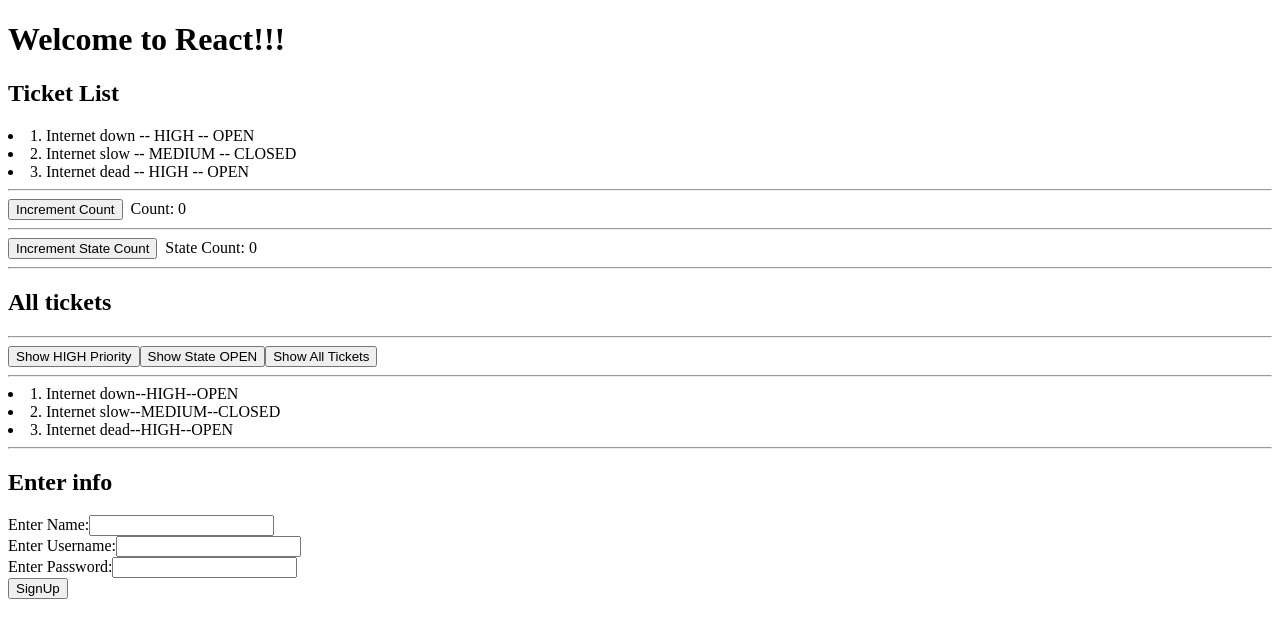
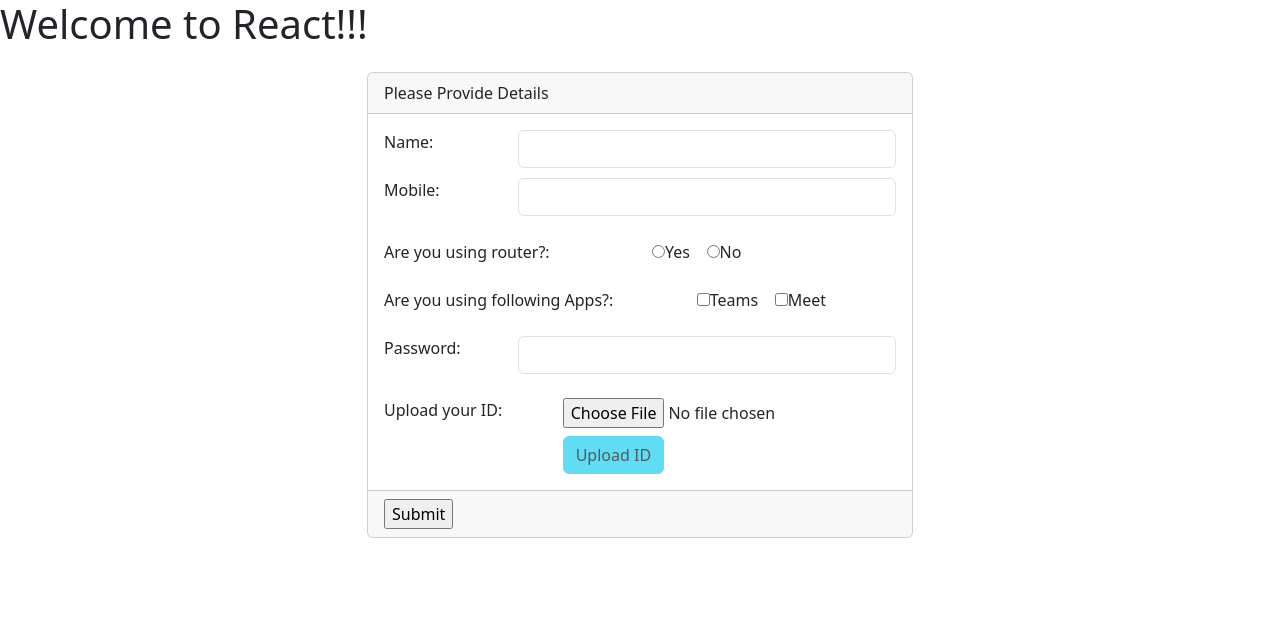
Before and after one commit to TalhaPatel01/Hex_Java_FSD, a React (Vite) app in the folder React/trs-app/: page / in a window 1280 px wide. Shown: the top 638 px of the page. Built offline with nearby package versions, Linux system fonts and the light colour scheme.

Commit message:
Adv- form processing

```diff
--- a/React/trs-app/index.html
+++ b/React/trs-app/index.html
@@ -5,6 +5,7 @@
     <link rel="icon" type="image/svg+xml" href="/favicon.svg" />
     <meta name="viewport" content="width=device-width, initial-scale=1.0" />
     <title>trs-app</title>
+    <link href="https://cdn.jsdelivr.net/npm/bootstrap@5.3.8/dist/css/bootstrap.min.css" rel="stylesheet" integrity="sha384-sRIl4kxILFvY47J16cr9ZwB07vP4J8+LH7qKQnuqkuIAvNWLzeN8tE5YBujZqJLB" crossorigin="anonymous">
   </head>
   <body>
     <div id="root"></div>
--- a/React/trs-app/src/App.jsx
+++ b/React/trs-app/src/App.jsx
@@ -1,3 +1,4 @@
+import AdvForm from "./components/adv-form"
 import ArrayOps from "./components/array-ops"
 import ReadForm from "./components/read-form"
 import StateDemo from "./components/state-demo"
@@ -8,13 +9,14 @@ function App() {
   return (
     <div>
       <h1>Welcome to React!!!</h1>
-      <TicketList/>
+      {/* <TicketList/>
       <hr/>
       <StateDemo/>
       <hr/>
       <ArrayOps/>
       <hr/>
-      <ReadForm/>
+      <ReadForm/> */}
+      <AdvForm/>
     </div>
   )
 }
--- /dev/null
+++ b/React/trs-app/src/components/adv-form.jsx
@@ -0,0 +1,123 @@
+import { useState } from "react";
+
+function AdvForm() {
+    const [teamVal, setTeamVal] = useState(undefined)
+    const [meetVal, setMeetVal] = useState(undefined)
+    const [myForm, setMyForm] = useState({
+        name: "",
+        mobile: "",
+        router: "",
+        app: [],
+        password: "",
+        fileName: ""
+    })
+
+    const onSubmit = ($event) => {
+        $event.preventDefault()
+        let temp = []
+
+        console.log(teamVal)
+        console.log(meetVal)
+
+        if(!(teamVal==undefined)){
+            temp.push(teamVal)
+        }
+        if(!(meetVal==undefined)){
+            temp.push(meetVal)
+        }
+
+        console.log(temp)
+        const updatedForm = {...myForm, app: temp}
+        setMyForm(updatedForm)
+        console.log(updatedForm)
+    }
+
+    return (
+        <div className="container">
+            <div className="row mt-4">
+                <div className="col-sm-3"></div>
+                <div className="col-sm-6">
+                    <div className="card">
+                        <form onSubmit={($event) => onSubmit($event)}>
+                            <div className="card-header">
+                                Please Provide Details
+                            </div>
+                            <div className="card-body">
+                                <div className="row">
+                                    <div className="col-md-3 mb-4">
+                                        <label>Name: </label>
+                                    </div>
+                                    <div className="col-md-9">
+                                        <input type="text" className="form-control"
+                                        onChange={($event)=>setMyForm({...myForm, name: $event.target.value})}/>
+                                    </div>
+                                </div>
+                                <div className="row mb-4">
+                                    <div className="col-md-3">
+                                        <label>Mobile: </label>
+                                    </div>
+                                    <div className="col-md-9">
+                                        <input type="number" className="form-control"
+                                        onChange={($event)=>setMyForm({...myForm, mobile: $event.target.value})}/>
+                                    </div>
+                                </div>
+                                <div className="row mb-4">
+                                    <div className="col-md-6">
+                                        <label>Are you using router?: </label>
+                                    </div>
+                                    <div className="col-md-6">
+                                        <input type="radio" value="yes" name="router"
+                                        onChange={($event)=>setMyForm({...myForm, router: $event.target.value})}/>
+                                        <label> Yes</label>
+                                        &nbsp;&nbsp;&nbsp;&nbsp;
+                                        <input type="radio" value="no" name="router"
+                                        onChange={($event)=>setMyForm({...myForm, router: $event.target.value})}/>
+                                        <label> No</label>
+                                    </div>
+                                </div>
+                                <div className="row mb-4">
+                                    <div className="col-md-7">
+                                        <label>Are you using following Apps?: </label>
+                                    </div>
+                                    <div className="col-md-5">
+                                        <input type="checkbox" value="teams" name="app"
+                                        onChange={(e)=> e.target.checked ? setTeamVal("teams") : setTeamVal(undefined)}/>
+                                        <label> Teams</label>
+                                        &nbsp;&nbsp;&nbsp;&nbsp;
+                                        <input type="checkbox" value="meet" name="app"
+                                        onChange={(e)=>e.target.checked ? setMeetVal("meet") : setMeetVal(undefined)}/>
+                                        <label> Meet</label>
+                                    </div>
+                                </div>
+                                <div className="row mb-4">
+                                    <div className="col-sm-3">
+                                        <label>Password: </label>
+                                    </div>
+                                    <div className="col-md-9">
+                                        <input type="password" className="form-control"
+                                        onChange={($event)=>setMyForm({...myForm, password: $event.target.value})}/>
+                                    </div>
+                                </div>
+                                <div className="row ">
+                                    <div className="col-sm-4">
+                                        <label>Upload your ID: </label>
+                                    </div>
+                                    <div className="col-md-8">
+                                        <input type="file"
+                                        onChange={($event)=>setMyForm({...myForm, fileName: $event.target.files[0].name})}/>
+                                        <button className="btn btn-info mt-2" disabled>Upload ID</button>
+                                    </div>
+                                </div>
+                            </div>
+                            <div className="card-footer">
+                                <input type="submit" value="Submit" />
+                            </div>
+                        </form>
+                    </div>
+                </div>
+            </div>
+        </div>
+    )
+}
+
+export default AdvForm
```
